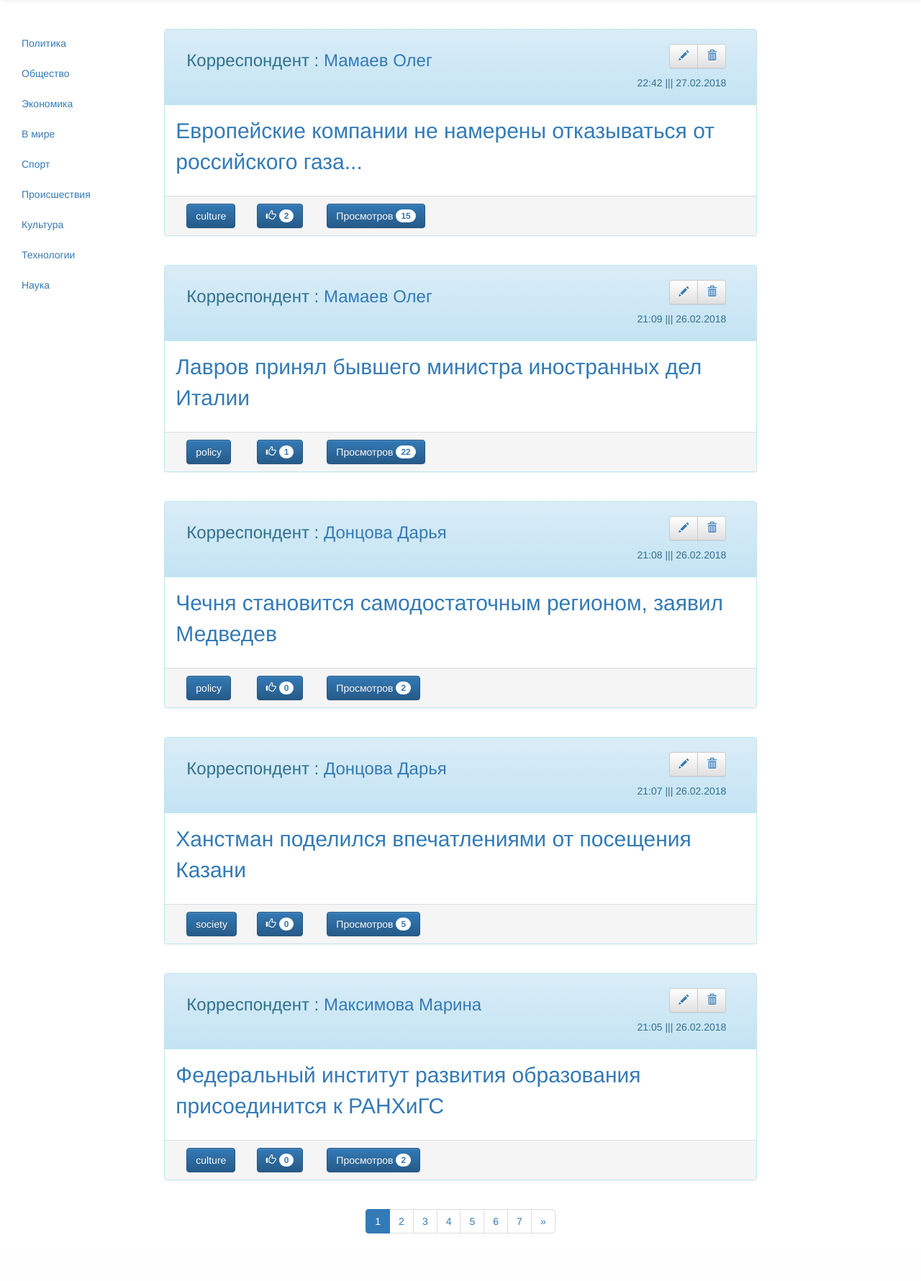
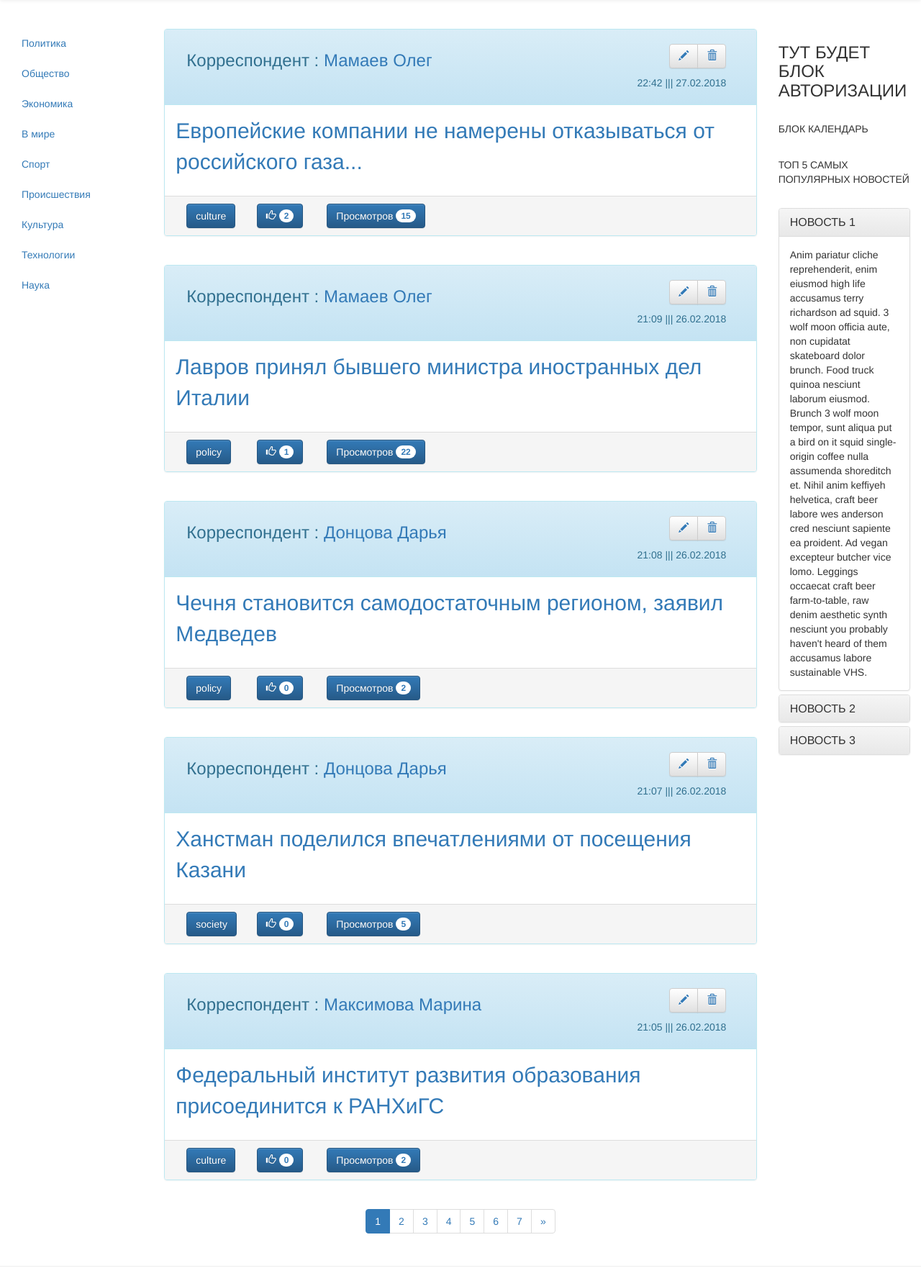
Before and after one commit to b1sqw1t/news-site, a Django app: page / in a window 1280 px wide; the page is wider, and only the part inside the window is pictured. Shown: the part 51-1831 px from the top of that part at 72% size. Before the commit the page ends 1765 px from the top of that part, so only its background shows below. Run offline with Django 3.2, Linux system fonts and the light colour scheme; data comes from the database, SQL or seed files in the repository; both versions use the stored data as it was after the commit; some libraries are stand-ins or nearby versions.

Commit message:
add right block main.html, add messages LIKED

```diff
--- a/news/templates/base/main.html
+++ b/news/templates/base/main.html
@@ -2,6 +2,7 @@
 <html lang="ru">
 <head>
 <!-- Latest compiled and minified CSS -->
+
 <link rel="stylesheet" href="https://maxcdn.bootstrapcdn.com/bootstrap/3.3.7/css/bootstrap.min.css" integrity="sha384-BVYiiSIFeK1dGmJRAkycuHAHRg32OmUcww7on3RYdg4Va+PmSTsz/K68vbdEjh4u" crossorigin="anonymous">
 
 <!-- Optional theme -->
@@ -19,19 +20,23 @@
     <div class="container-fluid">
         <div class="navbar-header">
             <a class="navbar-brand" href="/">NEWS LAND</a>
-
         </div>
         <div class="collapse navbar-collapse" id="bs-example-navbar-collapse-1">
             <ul class="nav navbar-nav">
                 {% if category_now %}
-          <li><a href="/{{ category_now }}/add_news"><i class="glyphicon glyphicon-plus"></i>ADD NEWS</a></li>
-            <p></p>
+                    <li>
+                        <a href="/{{ category_now }}/add_news"><i class="glyphicon glyphicon-plus"></i>ADD NEWS</a>
+                    </li>
                 {% else %}
-          <li><a href="/add_news"><i class="glyphicon glyphicon-plus"></i>ADD NEWS</a></li>
+                    <li>
+                        <a href="/add_news"><i class="glyphicon glyphicon-plus"></i>ADD NEWS</a>
+                    </li>
                 {% endif %}
             </ul>
         </div>
+  </div>
 </nav>
+  <!-- Navbar content -->
 
   <br>
 <div class="container-fluid">
@@ -52,10 +57,62 @@
         </div>
         <div class="col-md-2" >
             {% block reklama %}
+            <p class="h3">ТУТ БУДЕТ БЛОК АВТОРИЗАЦИИ</p>
+            <br>
+            <p>БЛОК КАЛЕНДАРЬ</p>
+            <br>
+            <p>ТОП 5 САМЫХ ПОПУЛЯРНЫХ НОВОСТЕЙ</p>
+            <br>
+            <div class="panel-group" id="accordion" role="tablist" aria-multiselectable="true">
+                  <div class="panel panel-default">
+                        <div class="panel-heading" role="tab" id="headingOne">
+                            <h4 class="panel-title">
+                                <a role="button" data-toggle="collapse" data-parent="#accordion" href="#collapseOne" aria-expanded="true" aria-controls="collapseOne">
+                                    НОВОСТЬ 1
+                                </a>
+                            </h4>
+                        </div>
+                        <div id="collapseOne" class="panel-collapse collapse in" role="tabpanel" aria-labelledby="headingOne">
+                            <div class="panel-body">
+                                Anim pariatur cliche reprehenderit, enim eiusmod high life accusamus terry richardson ad squid. 3 wolf moon officia aute, non cupidatat skateboard dolor brunch. Food truck quinoa nesciunt laborum eiusmod. Brunch 3 wolf moon tempor, sunt aliqua put a bird on it squid single-origin coffee nulla assumenda shoreditch et. Nihil anim keffiyeh helvetica, craft beer labore wes anderson cred nesciunt sapiente ea proident. Ad vegan excepteur butcher vice lomo. Leggings occaecat craft beer farm-to-table, raw denim aesthetic synth nesciunt you probably haven't heard of them accusamus labore sustainable VHS.
+                            </div>
+                        </div>
+                  </div>
+                  <div class="panel panel-default">
+                      <div class="panel-heading" role="tab" id="headingTwo">
+                          <h4 class="panel-title">
+                              <a class="collapsed" role="button" data-toggle="collapse" data-parent="#accordion" href="#collapseTwo" aria-expanded="false" aria-controls="collapseTwo">
+                                    НОВОСТЬ 2
+                              </a>
+                          </h4>
+                      </div>
+                      <div id="collapseTwo" class="panel-collapse collapse" role="tabpanel" aria-labelledby="headingTwo">
+                          <div class="panel-body">
+                              Anim pariatur cliche reprehenderit, enim eiusmod high life accusamus terry richardson ad squid. 3 wolf moon officia aute, non cupidatat skateboard dolor brunch. Food truck quinoa nesciunt laborum eiusmod. Brunch 3 wolf moon tempor, sunt aliqua put a bird on it squid single-origin coffee nulla assumenda shoreditch et. Nihil anim keffiyeh helvetica, craft beer labore wes anderson cred nesciunt sapiente ea proident. Ad vegan excepteur butcher vice lomo. Leggings occaecat craft beer farm-to-table, raw denim aesthetic synth nesciunt you probably haven't heard of them accusamus labore sustainable VHS.
+                          </div>
+                      </div>
+                  </div>
+                  <div class="panel panel-default">
+                      <div class="panel-heading" role="tab" id="headingThree">
+                          <h4 class="panel-title">
+                              <a class="collapsed" role="button" data-toggle="collapse" data-parent="#accordion" href="#collapseThree" aria-expanded="false" aria-controls="collapseThree">
+                                  НОВОСТЬ 3
+                              </a>
+                          </h4>
+                      </div>
+                      <div id="collapseThree" class="panel-collapse collapse" role="tabpanel" aria-labelledby="headingThree">
+                          <div class="panel-body">
+                              Anim pariatur cliche reprehenderit, enim eiusmod high life accusamus terry richardson ad squid. 3 wolf moon officia aute, non cupidatat skateboard dolor brunch. Food truck quinoa nesciunt laborum eiusmod. Brunch 3 wolf moon tempor, sunt aliqua put a bird on it squid single-origin coffee nulla assumenda shoreditch et. Nihil anim keffiyeh helvetica, craft beer labore wes anderson cred nesciunt sapiente ea proident. Ad vegan excepteur butcher vice lomo. Leggings occaecat craft beer farm-to-table, raw denim aesthetic synth nesciunt you probably haven't heard of them accusamus labore sustainable VHS.
+                          </div>
+                      </div>
+                  </div>
+            </div>
             {% endblock%}
         </div>
     </div>
 </div>
-
+<div class="footer">
+<hr>
+</div>
 </body>
 </html>
--- a/news/templates/index.html
+++ b/news/templates/index.html
@@ -7,6 +7,7 @@
 {% block category %}
     {% if  category  %}
         {% for cat in category %}
+
         <li><a href="/{{cat.0}}"> {{cat.1}}</a></li>
         {% endfor %}
     {% else %}
--- a/news/views.py
+++ b/news/views.py
@@ -4,6 +4,7 @@ from django.views.generic.list import ListView
 from django.views.generic.detail import DetailView
 from django.views.generic.edit import CreateView,UpdateView,DeleteView,ProcessFormView, FormView
 from django.urls import reverse
+from django.contrib import messages
 
 
 from news.forms import NewsForm
@@ -82,6 +83,7 @@ def like(request):
         post = Newsbase.objects.get(pk=id)
         post.news_liked += 1
         post.save()
+        messages.add_message(request,messages.SUCCESS,'МЫ РАДЫ ЧТО ВАМ ПОНРАВИЛАСЬ НОВОСТЬ')
 
         print(post)
         url = '/post?post=' + str(id)
```
Also changed, not shown: news/templates/view.html (+7 -4 lines), db.sqlite3. Lines whose indentation alone changed are shown as unchanged.
